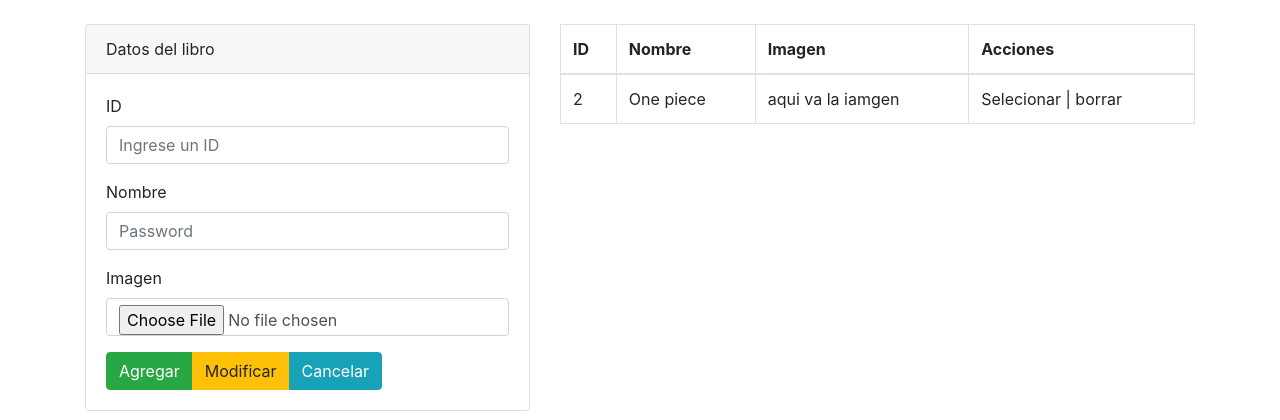
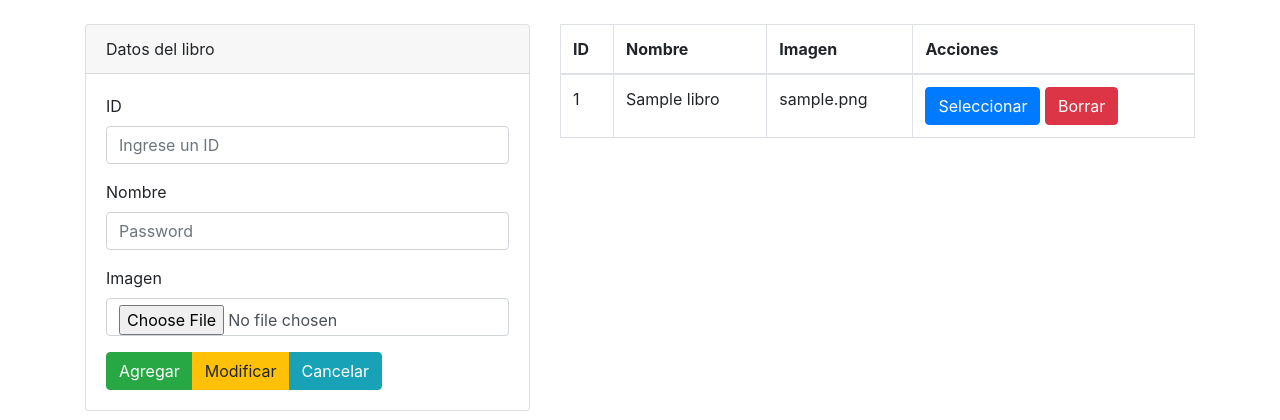
Before and after one commit to jhoelgutierrez/CRUDdeLibros, a PHP site: page /administrador/seccion/libros.php in a window 1280 px wide. Shown: the part 56-476 px from the top of the page. Run offline with PHP 8.4, Linux system fonts and the light colour scheme; tables that the repository leaves empty or names only in its code hold one stand-in row (values such as "Sample post").

Commit message:
agregando y borrando imagen de carpeta

```diff
--- a/administrador/config/bd.php
+++ b/administrador/config/bd.php
@@ -0,0 +1,12 @@
+<?php
+$host="localhost";
+    $bd="bd_libros";
+    $usuario="root";
+    $contrasenia="";
+
+    try {
+        $conexion=new PDO("mysql:host=$host;dbname=$bd", $usuario,$contrasenia);
+    } catch (Exception $ex) {
+        echo "ERROR".$ex->getMessage();
+    }
+?>
--- a/administrador/seccion/libros.php
+++ b/administrador/seccion/libros.php
@@ -1,22 +1,80 @@
 <?php include "../template/header.php";
+        include "../config/bd.php";
+
     $txtid=(isset($_POST["txtid"]))?$_POST["txtid"]:"";
     $txtnombre=(isset($_POST["txtnombre"]))?$_POST["txtnombre"]:"";
     $txtimagen=(isset($_FILES["txtimagen"]["name"]))?$_FILES["txtimagen"]["name"]:"";
     $txtaccion=(isset($_POST["accion"]))?$_POST["accion"]:"";
 
+
     switch ($txtaccion) {
         case 'agregar':
-            echo "presione agregar";
+            //INSERT INTO `libro` (`id`, `nombre`, `imagen`) VALUES ('3', 'libro de html', 'imagenhtml.jpg');
+            $sentenciasql=$conexion->prepare("INSERT INTO libro (nombre, imagen) VALUES (:nombre, :imagen);");
+            $sentenciasql->bindParam(':nombre',$txtnombre);
+
+            $fechaimagen=new DateTime();
+            $nombreArchivo=($txtimagen!="")? $fechaimagen->getTimestamp()."_".$_FILES["txtimagen"]["name"]:"imagen.jpg";
+            $imgTmp=$_FILES["txtimagen"]["tmp_name"];
+
+            if($imgTmp!=""){
+                move_uploaded_file($imgTmp, "../../img/".$nombreArchivo);
+            }
+
+            $sentenciasql->bindParam(':imagen',$nombreArchivo);
+            $sentenciasql->execute();
             break;
         case 'modificar':
-            echo "presione modificar";
+            //UPDATE `libro` SET `nombre` = 'libro de PHP', `imagen` = 'imagenphp.jpg' WHERE `libro`.`id` = 1;
+            $sentenciasql=$conexion->prepare("UPDATE `libro` SET `nombre` = :nombre WHERE `libro`.`id` = :id;");
+            $sentenciasql->bindParam(':nombre',$txtnombre);
+            $sentenciasql->bindParam(':id',$txtid);
+            $sentenciasql->execute();
+
+            if($txtimagen!=""){
+                $sentenciasql=$conexion->prepare("UPDATE `libro` SET `imagen` = :imagen WHERE `libro`.`id` = :id;");
+                $sentenciasql->bindParam(':imagen',$txtimagen);
+                $sentenciasql->bindParam(':id',$txtid);
+                $sentenciasql->execute();
+            }
             break;
         case 'cancelar':
             echo "presione cancelar";
             break;
+        case 'seleccionar':
+            $sentenciasql=$conexion->prepare("SELECT * FROM libro WHERE id=:id");
+            $sentenciasql->bindParam(':id',$txtid);
+            $sentenciasql->execute();
+            $libro=$sentenciasql->fetch(PDO::FETCH_LAZY);
+
+            $txtid=$libro["id"];
+            $txtnombre=$libro["nombre"];
+            $txtimagen=$libro["imagen"];
+
+            break;
+        case 'borrar':
+            $sentenciasql=$conexion->prepare("SELECT imagen FROM libro WHERE id=:id");
+            $sentenciasql->bindParam(':id',$txtid);
+            $sentenciasql->execute();
+            $libro=$sentenciasql->fetch(PDO::FETCH_LAZY);
+            if (isset($libro["imagen"]) && $libro["imagen"]!="imagen.jpg") {
+                if(file_exists("../../img/".$libro["imagen"])){
+                    unlink("../../img/".$libro["imagen"]);
+                }
+            }
 
 
+            $sentenciasql=$conexion->prepare("DELETE FROM libro WHERE id=:id");
+            $sentenciasql->bindParam(':id',$txtid);
+            $sentenciasql->execute();
+            break;
+
     }
+
+    $sentenciasql=$conexion->prepare("SELECT * FROM libro;");
+    $sentenciasql->execute();
+    $listalibros=$sentenciasql->fetchAll(PDO::FETCH_ASSOC);
+
 ?>
 
 <div class="col-md-5">
@@ -28,14 +86,15 @@
            <form method="POST" enctype="multipart/form-data">
            <div class = "form-group">
            <label for="txtid">ID</label>
-           <input type="text" class="form-control" id="txtid" name="txtid" placeholder="Ingrese un ID">
+           <input type="text" class="form-control" value="<?php echo $txtid; ?>" id="txtid" name="txtid" placeholder="Ingrese un ID">
            </div>
            <div class="form-group">
            <label for="txtnombre">Nombre</label>
-           <input type="text" class="form-control" id="txtnombre" name="txtnombre" placeholder="Password">
+           <input type="text" class="form-control" value="<?php echo $txtnombre; ?>" id="txtnombre" name="txtnombre" placeholder="Password">
            </div>
            <div class="form-group">
            <label for="txtimagen">Imagen</label>
+           <?php echo $txtimagen; ?>
            <input type="file" class="form-control" id="txtimagen" name="txtimagen">
            </div>
 
@@ -63,12 +122,20 @@
             </tr>
         </thead>
         <tbody>
+            <?php foreach ($listalibros as $libro) { ?>
             <tr>
-                <td>2</td>
-                <td>One piece</td>
-                <td>aqui va la iamgen</td>
-                <td>Selecionar | borrar </td>
+                <td><?php echo $libro["id"]; ?></td>
+                <td><?php echo $libro["nombre"]; ?></td>
+                <td><?php echo $libro["imagen"]; ?></td>
+                <td>
+                    <form method="post">
+                    <input type="hidden" name="txtid" value="<?php echo $libro["id"]; ?>" id="" />
+                    <button type="submit" name="accion" value="seleccionar" class="btn btn-primary">Seleccionar</button>
+                    <button type="submit" name="accion" value="borrar" class="btn btn-danger">Borrar</button>
+                    </form>
+                </td>
             </tr>
+            <?php  } ?>
         </tbody>
     </table>
 </div>
```
